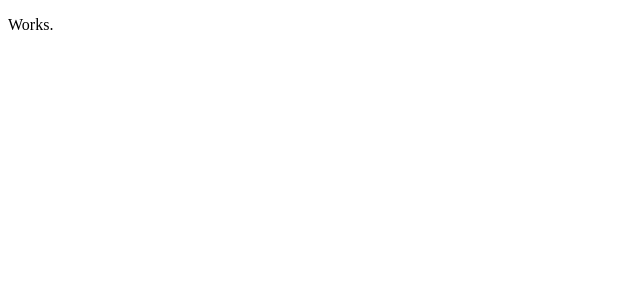
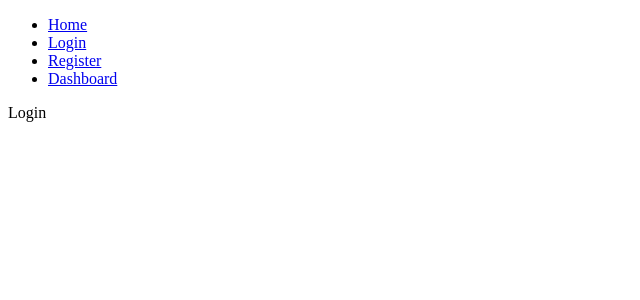
Before and after one commit to SinanBaymammadli/kursum, a React (Create React App) app: page /login in a window 1280 px wide. Shown: the top 300 px of the page, without its empty margins (0-640 px from the left). Built offline with nearby package versions, Linux system fonts and the light colour scheme.

Commit message:
basic router

```diff
--- a/package.json
+++ b/package.json
@@ -5,6 +5,7 @@
   "dependencies": {
     "react": "^16.2.0",
     "react-dom": "^16.2.0",
+    "react-router-dom": "^4.2.2",
     "react-scripts": "1.1.1"
   },
   "scripts": {
--- a/src/App.js
+++ b/src/App.js
@@ -1,11 +1,18 @@
 import React, { Component } from "react";
+import { BrowserRouter } from "react-router-dom";
+
+import Router from "./Router";
+import Header from "./components/Header/Header";
 
 class App extends Component {
   render() {
     return (
-      <div>
-        <p>Works.</p>
-      </div>
+      <BrowserRouter>
+        <div>
+          <Header />
+          <Router />
+        </div>
+      </BrowserRouter>
     );
   }
 }
--- /dev/null
+++ b/src/Router.js
@@ -0,0 +1,62 @@
+import React, { Component } from "react";
+import { Route, Switch, Redirect } from "react-router-dom";
+
+import Home from "./pages/Home/Home";
+import Login from "./pages/Login/Login";
+import Register from "./pages/Register/Register";
+import Dashboard from "./pages/Dashboard/Dashboard";
+
+const isLoggedIn = false;
+
+const UserRoute = ({ component: Component, isLoggedIn, ...rest }) => (
+  <Route
+    {...rest}
+    render={props =>
+      isLoggedIn ? (
+        <Component {...props} />
+      ) : (
+        <Redirect
+          to={{ pathname: "/login", state: { from: props.location } }}
+        />
+      )
+    }
+  />
+);
+
+const GuestRoute = ({ component: Component, isLoggedIn, ...rest }) => (
+  <Route
+    {...rest}
+    render={props =>
+      !isLoggedIn ? (
+        <Component {...props} />
+      ) : (
+        <Redirect
+          to={{ pathname: "/dashboard", state: { from: props.location } }}
+        />
+      )
+    }
+  />
+);
+
+class Router extends Component {
+  render() {
+    return (
+      <Switch>
+        <Route path="/" exact component={Home} />
+        <GuestRoute isLoggedIn={isLoggedIn} path="/login" component={Login} />
+        <GuestRoute
+          isLoggedIn={isLoggedIn}
+          path="/register"
+          component={Register}
+        />
+        <UserRoute
+          isLoggedIn={isLoggedIn}
+          path="/dashboard"
+          component={Dashboard}
+        />
+      </Switch>
+    );
+  }
+}
+
+export default Router;
--- /dev/null
+++ b/src/components/Header/Header.js
@@ -0,0 +1,27 @@
+import React, { Component } from "react";
+import { Link } from "react-router-dom";
+
+class Header extends Component {
+  render() {
+    return (
+      <div>
+        <ul>
+          <li>
+            <Link to="/">Home</Link>
+          </li>
+          <li>
+            <Link to="/login">Login</Link>
+          </li>
+          <li>
+            <Link to="/register">Register</Link>
+          </li>
+          <li>
+            <Link to="/dashboard">Dashboard</Link>
+          </li>
+        </ul>
+      </div>
+    );
+  }
+}
+
+export default Header;
--- /dev/null
+++ b/src/pages/Dashboard/Dashboard.js
@@ -0,0 +1,9 @@
+import React, { Component } from "react";
+
+class Dashboard extends Component {
+  render() {
+    return <div>Dashboard</div>;
+  }
+}
+
+export default Dashboard;
--- /dev/null
+++ b/src/pages/Home/Home.js
@@ -0,0 +1,9 @@
+import React, { Component } from "react";
+
+class Home extends Component {
+  render() {
+    return <div>Home</div>;
+  }
+}
+
+export default Home;
--- /dev/null
+++ b/src/pages/Login/Login.js
@@ -0,0 +1,9 @@
+import React, { Component } from "react";
+
+class Login extends Component {
+  render() {
+    return <div>Login</div>;
+  }
+}
+
+export default Login;
--- /dev/null
+++ b/src/pages/Register/Register.js
@@ -0,0 +1,9 @@
+import React, { Component } from "react";
+
+class Register extends Component {
+  render() {
+    return <div>Register</div>;
+  }
+}
+
+export default Register;
```
Also changed, not shown: 1 other file (tests, documents, lock files or other folders).
